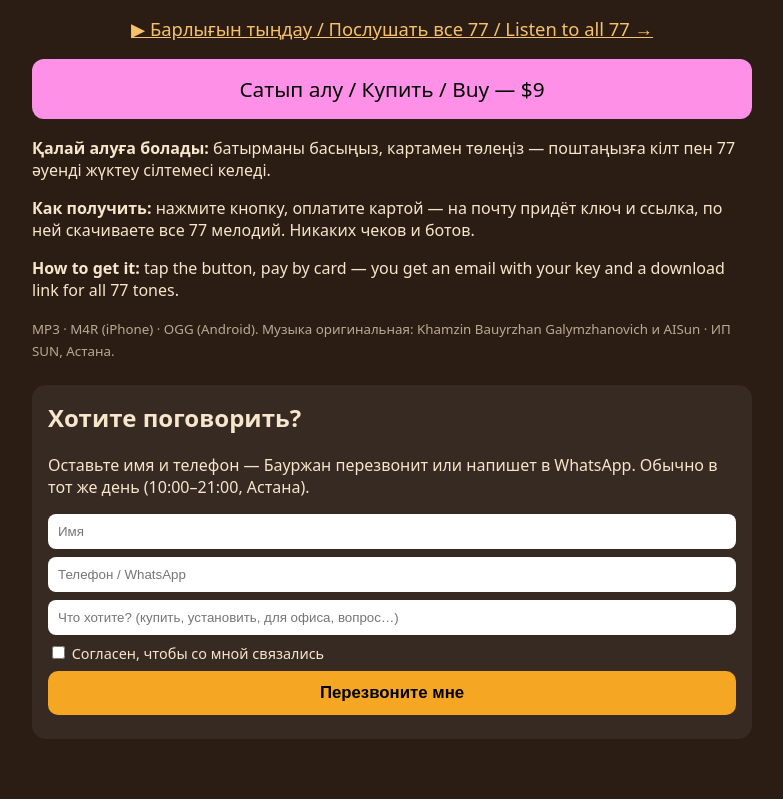
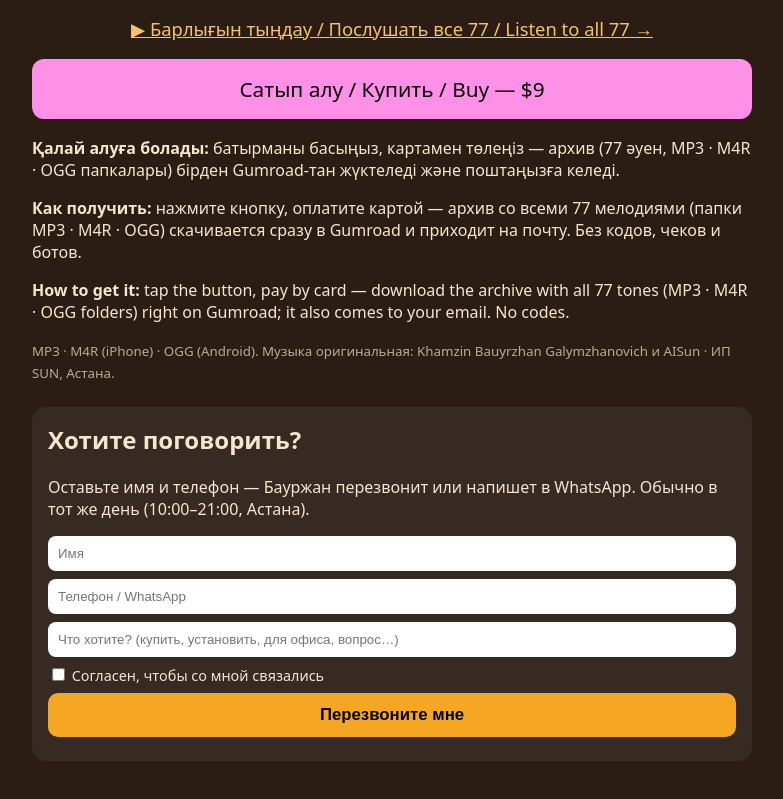
Before and after one commit to agihomecore/galymzhan-kz, a plain HTML site: page sun/dala/index.html in a window 1280 px wide. Shown: the part 1665-2464 px from the top of the page, without its empty margins (248-1031 px from the left). Drawn offline with Linux system fonts and the light colour scheme.

Commit message:
Дала үні: без кодов — архив скачивается прямо в Gumroad (AISun)

```diff
--- a/sun/dala/index.html
+++ b/sun/dala/index.html
@@ -19,9 +19,9 @@ audio{width:100%;display:block;margin-top:14px}.buy{display:block;text-align:cen
 <div class="t"><b>Жұлдыз</b> — ата-баба тілегі ұрпаққа / молитва предков за потомков / ancestors' prayer<audio controls preload="none" src="prev/SUN_sms_2_Zhuldyz.prev.mp3"></audio></div>
 <p style="text-align:center;font-size:1.15em"><a href="all/" style="color:#f5c26b">▶ Барлығын тыңдау / Послушать все 77 / Listen to all 77 →</a></p>
 <a class="buy" style="background:#ff90e8;color:#000" href="https://agihome.gumroad.com/l/dala-uni">Сатып алу / Купить / Buy — $9</a>
-<p id="kz"><b>Қалай алуға болады:</b> батырманы басыңыз, картамен төлеңіз — поштаңызға кілт пен 77 әуенді жүктеу сілтемесі келеді.</p>
-<p id="ru"><b>Как получить:</b> нажмите кнопку, оплатите картой — на почту придёт ключ и ссылка, по ней скачиваете все 77 мелодий. Никаких чеков и ботов.</p>
-<p id="en"><b>How to get it:</b> tap the button, pay by card — you get an email with your key and a download link for all 77 tones.</p>
+<p id="kz"><b>Қалай алуға болады:</b> батырманы басыңыз, картамен төлеңіз — архив (77 әуен, MP3 · M4R · OGG папкалары) бірден Gumroad-тан жүктеледі және поштаңызға келеді.</p>
+<p id="ru"><b>Как получить:</b> нажмите кнопку, оплатите картой — архив со всеми 77 мелодиями (папки MP3 · M4R · OGG) скачивается сразу в Gumroad и приходит на почту. Без кодов, чеков и ботов.</p>
+<p id="en"><b>How to get it:</b> tap the button, pay by card — download the archive with all 77 tones (MP3 · M4R · OGG folders) right on Gumroad; it also comes to your email. No codes.</p>
 <p><small>MP3 · M4R (iPhone) · OGG (Android). Музыка оригинальная: Khamzin Bauyrzhan Galymzhanovich и AISun · ИП SUN, Астана.</small></p>
 <script>window.LEAD_CODE="DU";window.LEAD_PRODUCT="Dala uni"</script>
 <section id="talk" style="background:rgba(255,255,255,.06);border-radius:14px;padding:16px;margin:24px 0">
```
